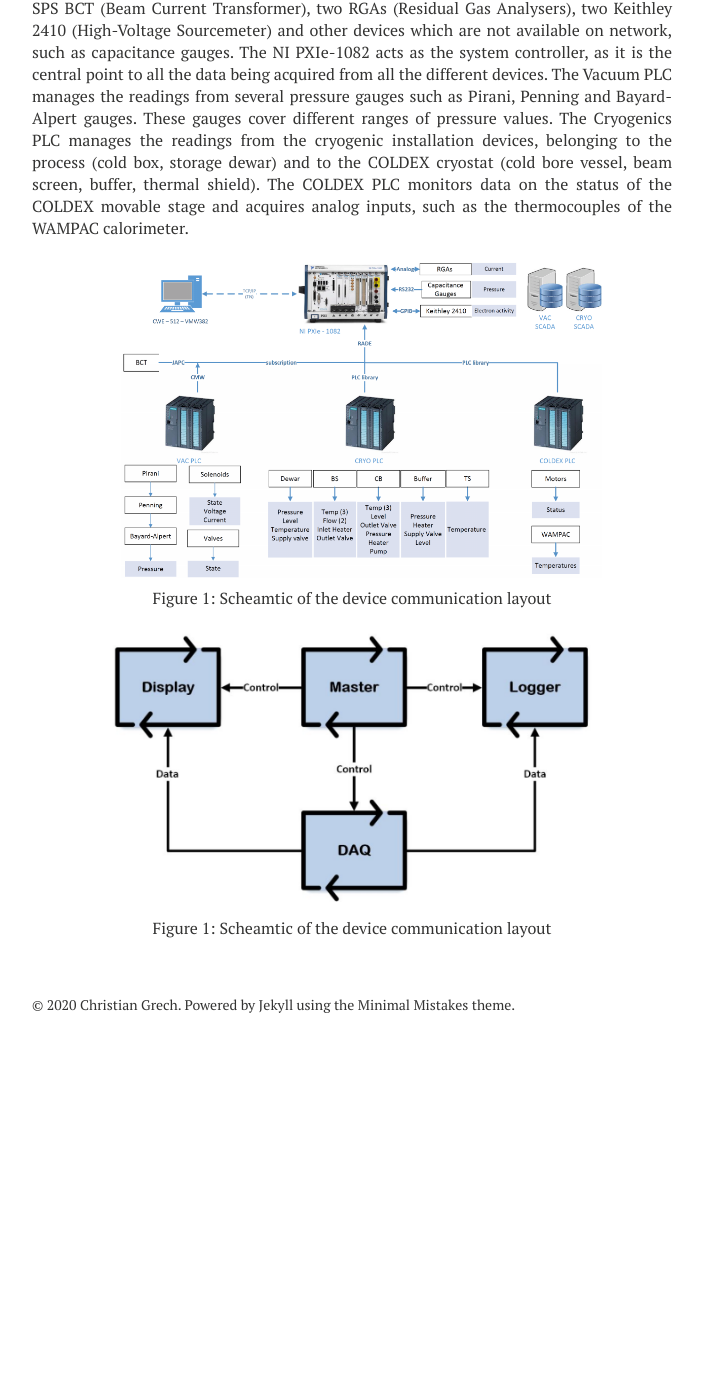
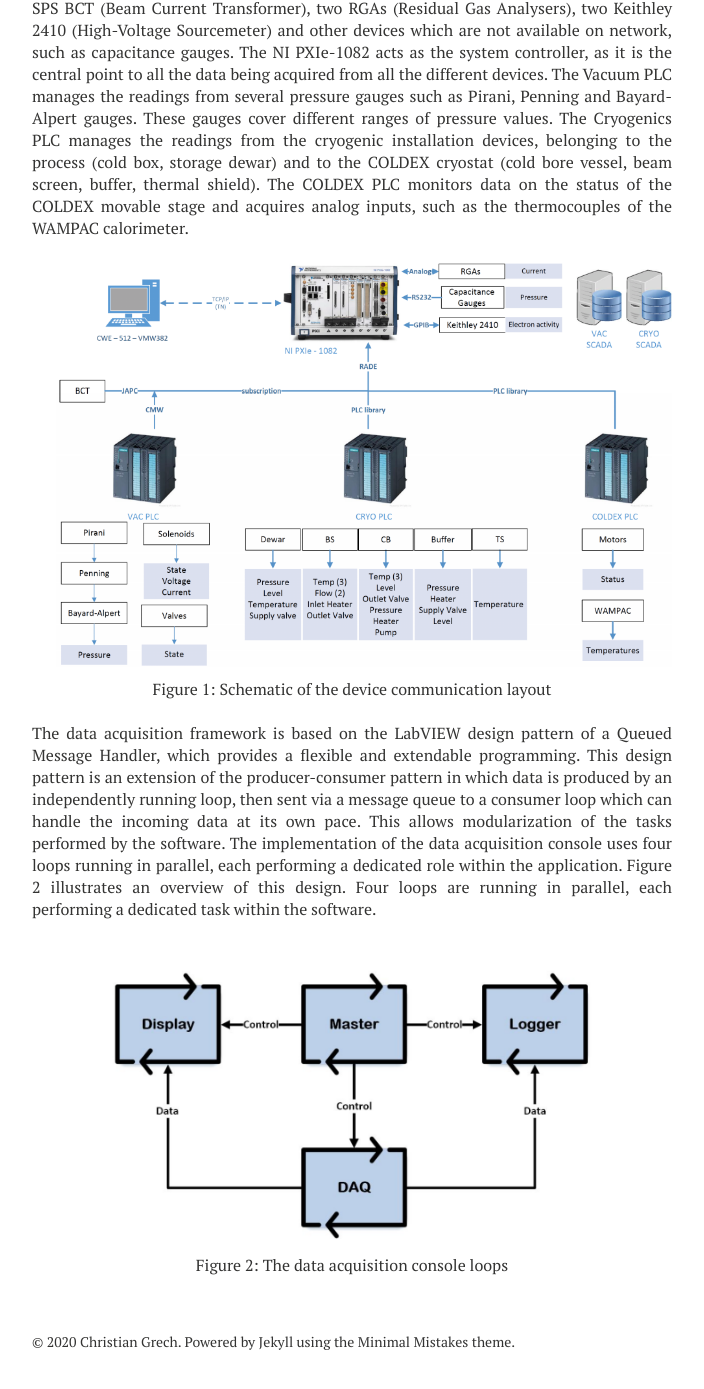
Before and after one commit to cgre23/cgre23.github.io, a Jekyll site: the page built from coldex.md, in a window 1280 px wide and 1400 px high, scrolled down 578 px. Shown: the top 1389 px of the window, without its empty margins (288-992 px from the left). Built offline with Jekyll 4.4.1, drawn with Linux system fonts in a browser that asks for light colours; nearby versions of some CDN libraries; before the commit the page ends 1641 px from its top, so only the background shows below that.

Commit message:
Update coldex.md

```diff
--- a/coldex.md
+++ b/coldex.md
@@ -17,12 +17,13 @@ Co-supervisor: Cristovao Barreto (CERN)
 <p align="justify"> The envisaged data acquisition architecture for this project is shown in Figure 1 below. Data is collected from three PLCs (Vacuum PLC, Cryogenic PLC and COLDEX PLC), the SPS BCT (Beam Current Transformer), two RGAs (Residual Gas Analysers), two Keithley 2410 (High-Voltage Sourcemeter) and other devices which are not available on network, such as capacitance gauges. The NI PXIe-1082 acts as the system controller, as it is the central point to all the data being acquired from all the different devices. The Vacuum PLC manages the readings from several pressure gauges such as Pirani, Penning and Bayard-Alpert gauges. These gauges cover different ranges of pressure values. The Cryogenics PLC manages the readings from the cryogenic installation devices, belonging to the process (cold box, storage dewar) and to the COLDEX cryostat (cold bore vessel, beam screen, buffer, thermal shield). The COLDEX PLC monitors data on the status of the COLDEX movable stage and acquires analog inputs, such as the thermocouples of the WAMPAC calorimeter. </p><br>
 
 <p align="center">
-  <img src="https://github.com/cgre23/cgre23.github.io/blob/master/images/sensors.png?raw=true" width="500" title="ELENA ring">
+  <img src="https://github.com/cgre23/cgre23.github.io/blob/master/images/sensors.png?raw=true" width="700" title="Devices">
 </p>
-<p align="center"> Figure 1: Scheamtic of the device communication layout <br> <br>
+<p align="center"> Figure 1: Schematic of the device communication layout <br> <br>
 
+<p align="justify"> The data acquisition framework is based on the LabVIEW design pattern of a Queued Message Handler, which provides a flexible and extendable programming. This design pattern is an extension of the producer-consumer pattern in which data is produced by an independently running loop, then sent via a message queue to a consumer loop which can handle the incoming data at its own pace. This allows modularization of the tasks performed by the software. The implementation of the data acquisition console uses four loops running in parallel, each performing a dedicated role within the application. Figure 2 illustrates an overview of this design. Four loops are running in parallel, each performing a dedicated task within the software. </p><br>
 
 <p align="center">
-  <img src="https://github.com/cgre23/cgre23.github.io/blob/master/images/qmh.png?raw=true" width="500" title="ELENA ring">
+  <img src="https://github.com/cgre23/cgre23.github.io/blob/master/images/qmh.png?raw=true" width="500" title="Design">
 </p>
-<p align="center"> Figure 1: Scheamtic of the device communication layout <br> <br>
+<p align="center"> Figure 2: The data acquisition console loops <br> <br>
```
